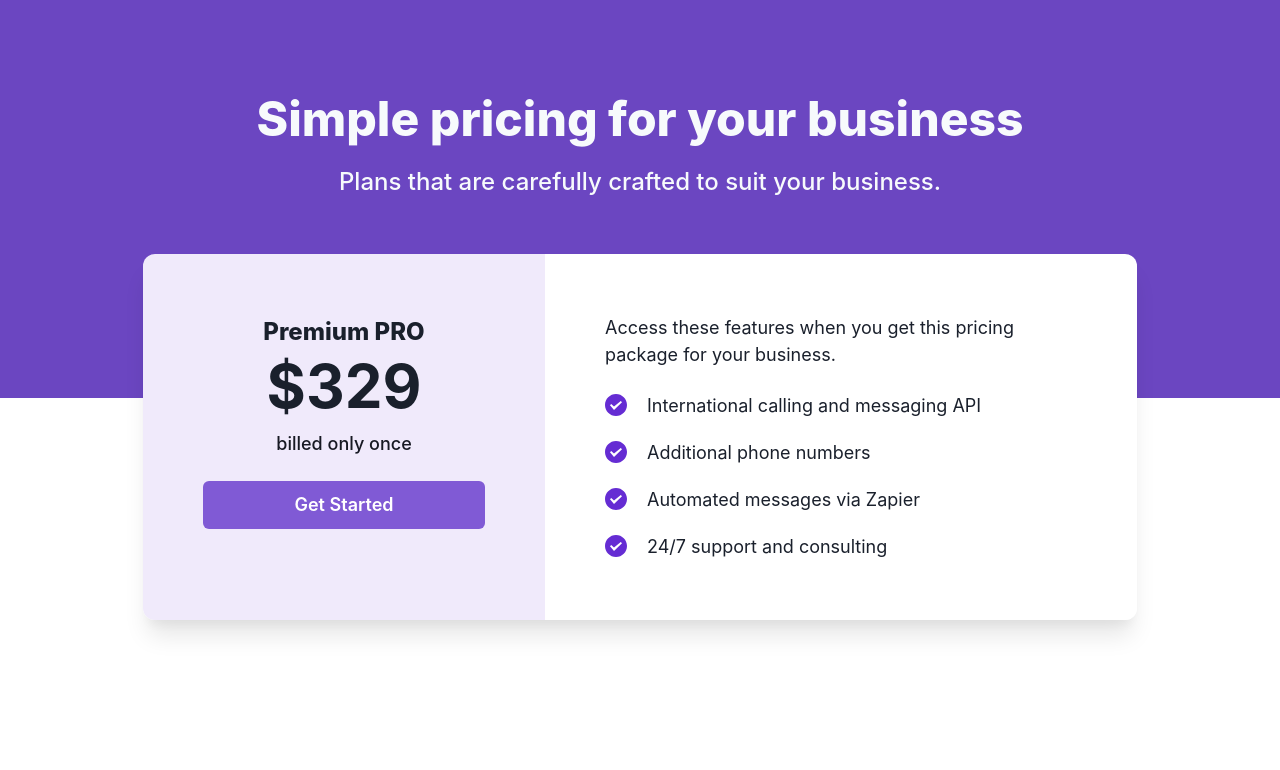
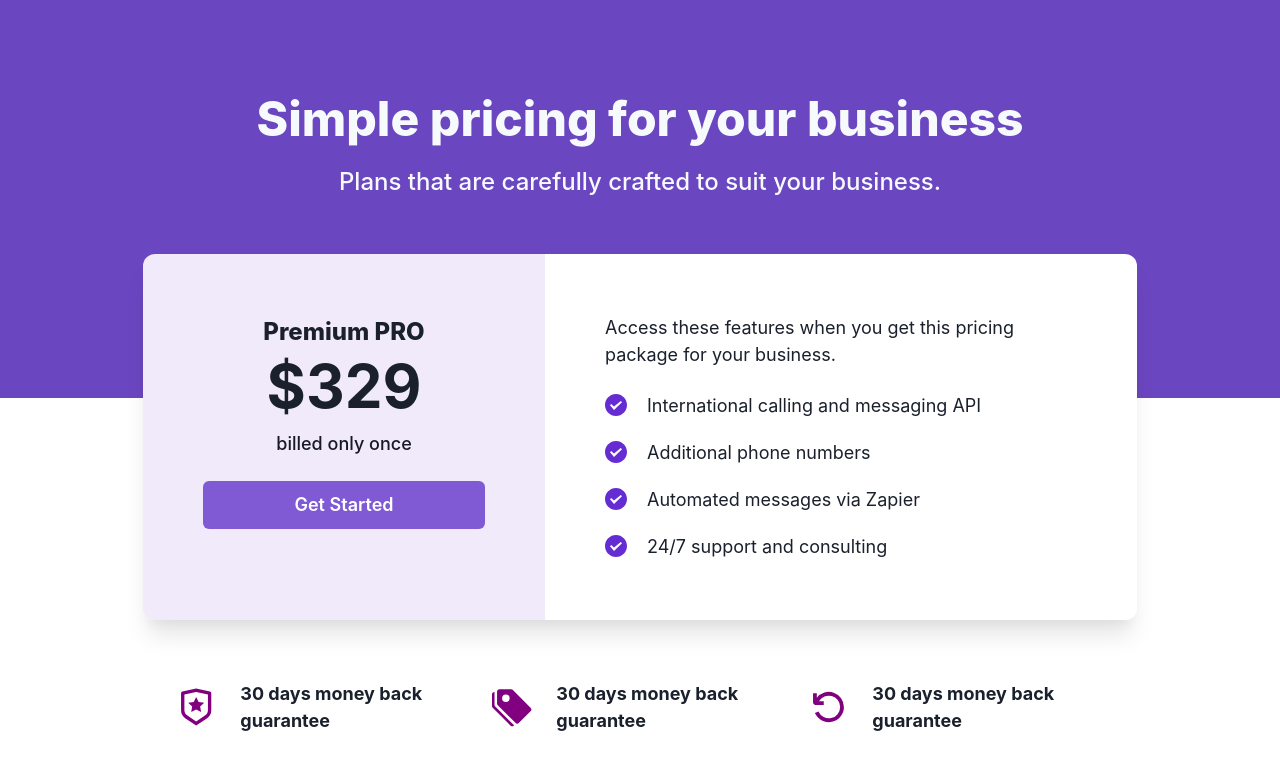
Before and after one commit to adil-innovation-lab/nextjs-price-ui, a Next.js app: page / in a window 1280 px wide. Shown: the top 770 px of the page. Built offline with nearby package versions, Linux system fonts and the light colour scheme.

Commit message:
Created Feature Section

```diff
--- /dev/null
+++ b/components/Features.tsx
@@ -0,0 +1,32 @@
+import { HStack, Box, Text } from "@chakra-ui/react";
+import React from "react";
+import { RiShieldStarLine } from "react-icons/ri";
+import { BsTagsFill } from "react-icons/bs";
+import { VscDebugRestart } from "react-icons/vsc";
+
+export const Features = () => {
+  return (
+    <Box maxW="1024px" margin="auto" pt="60px" pb="32px">
+      <HStack px="48px" spacing="20px">
+        <HStack spacing="24px">
+          <RiShieldStarLine size="48px" color="purple" />
+          <Text textAlign="left" fontSize="18px" fontWeight="700">
+            30 days money back guarantee
+          </Text>
+        </HStack>
+        <HStack spacing="24px">
+          <BsTagsFill size="48px" color="purple" />
+          <Text textAlign="left" fontSize="18px" fontWeight="700">
+            30 days money back guarantee
+          </Text>
+        </HStack>
+        <HStack spacing="24px">
+          <VscDebugRestart size="48px" color="purple" />
+          <Text textAlign="left" fontSize="18px" fontWeight="700">
+            30 days money back guarantee
+          </Text>
+        </HStack>
+      </HStack>
+    </Box>
+  );
+};
--- a/package.json
+++ b/package.json
@@ -15,7 +15,8 @@
     "framer-motion": "^6.5.1",
     "next": "12.3.1",
     "react": "18.2.0",
-    "react-dom": "18.2.0"
+    "react-dom": "18.2.0",
+    "react-icons": "^4.4.0"
   },
   "devDependencies": {
     "@types/node": "18.7.18",
--- a/pages/index.tsx
+++ b/pages/index.tsx
@@ -1,6 +1,7 @@
 import type { NextPage } from 'next'
 import Head from 'next/head'
 import Image from 'next/image'
+import { Features } from '../components/Features'
 import { Header } from '../components/Header'
 import { Pricing } from '../components/Pricing'
 import styles from '../styles/Home.module.css'
@@ -10,6 +11,7 @@ const Home: NextPage = () => {
     <div className={styles.container}>
       <Header />
       <Pricing />
+      <Features />
     </div>
   )
 }
```
Also changed, not shown: 2 other files (tests, documents, lock files or other folders).
